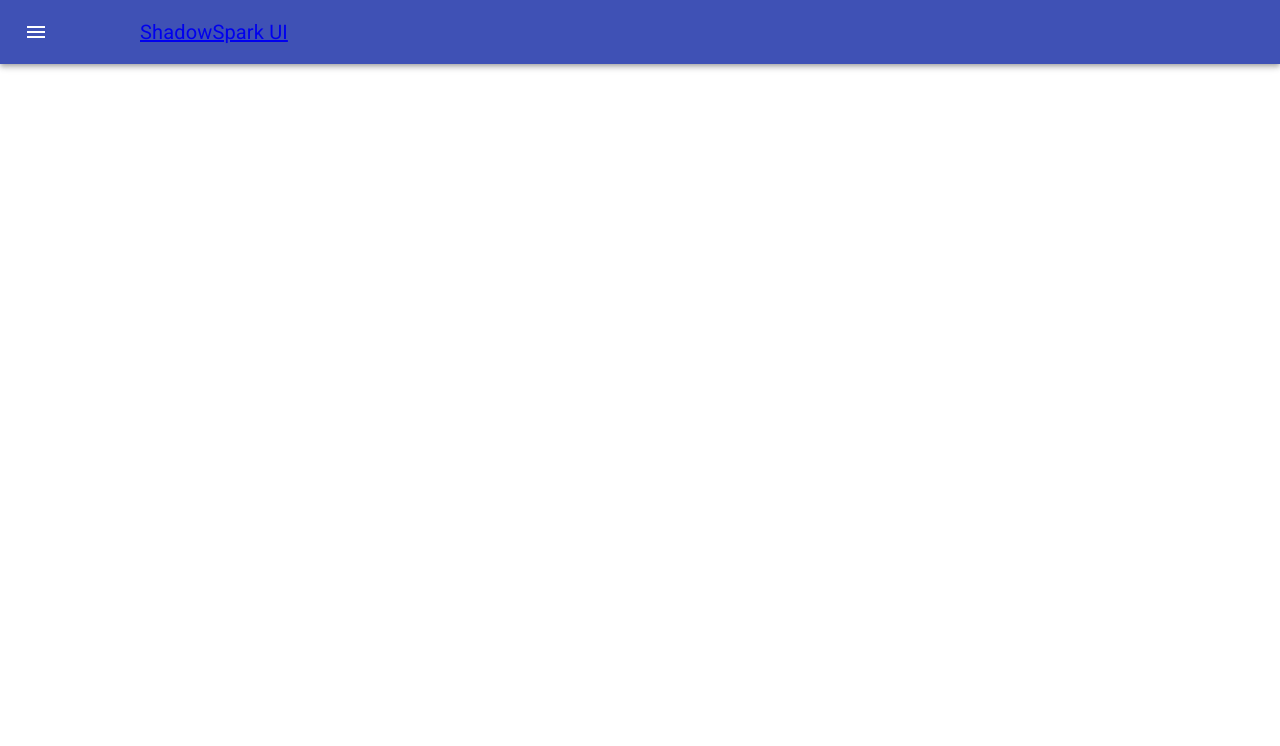
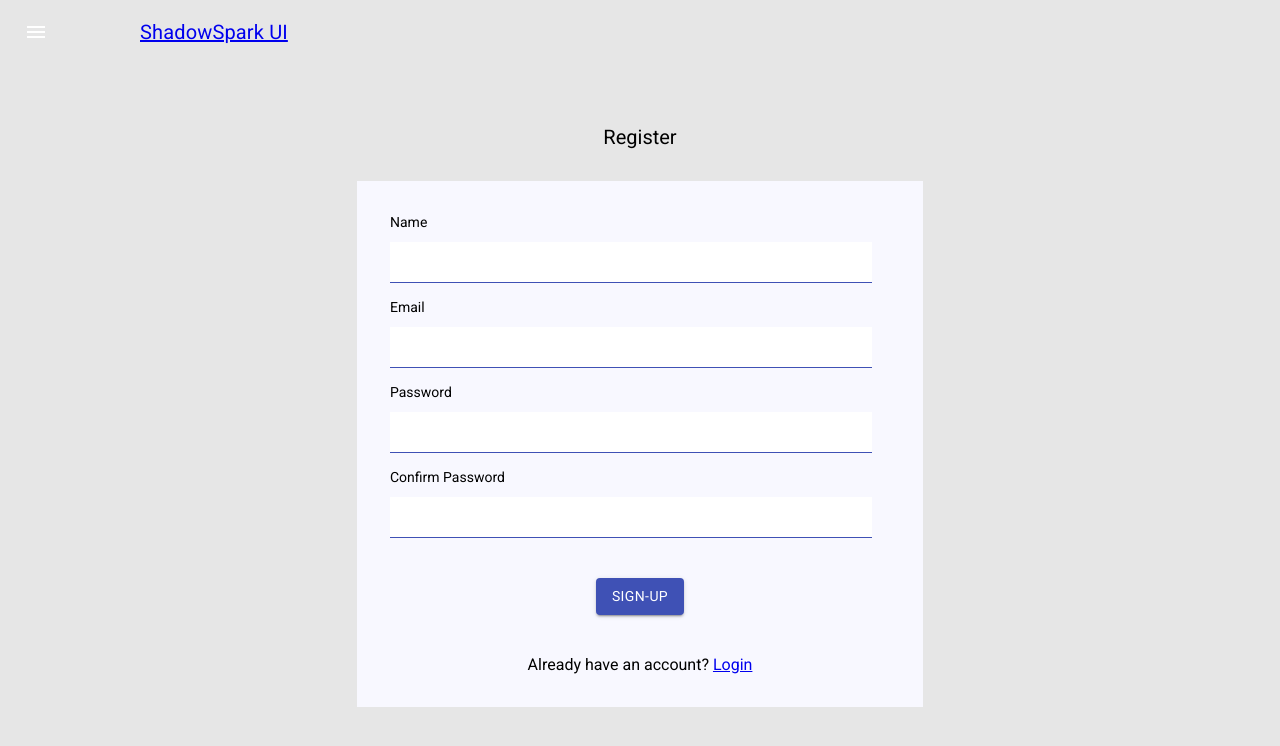
Before and after one commit to Stupot83/ShadowSpark, a React (Create React App) app in the folder client/: page /register in a window 1280 px wide. Shown: the top 746 px of the page. Built offline with nearby package versions, Linux system fonts and the light colour scheme.

Commit message:
:construction: Implement Registration Component :construction:

```diff
--- a/client/src/App.js
+++ b/client/src/App.js
@@ -2,6 +2,8 @@ import React from "react";
 import { BrowserRouter as Router, Route } from "react-router-dom";
 import Navbar from "./components/scaffolding/Navbar";
 import Landing from "./components/scaffolding/Landing";
+import Registration from "./components/auth/Registration";
+import Login from "./components/auth/Login";
 
 function App() {
     return (
@@ -9,6 +11,8 @@ function App() {
             <div className="App">
                 <Navbar/>
                 <Route exact path="/" component={Landing} />
+                <Route exact path="/register" component={Registration} />
+                <Route exact path="/login" component={Login} />
             </div>
         </Router>
     );
--- /dev/null
+++ b/client/src/Registration.scss
@@ -0,0 +1,85 @@
+.registration-container {
+    display: flex;
+    flex-direction: column;
+    align-items: center;
+    justify-content: center;
+    height: 100vh;
+    background: #e6e6e6;
+    margin-top: -64px;
+}
+
+.registration-header {
+    color: black;
+    padding: 2rem;
+    font-size: 20px;
+    text-align: center;
+}
+
+.registration-form {
+    width: 500px;
+    background-color: ghostwhite;
+    border: 1px solid ghostwhite;
+    padding: 2rem;
+}
+
+.registration-section {
+    margin-bottom: 1rem;
+}
+
+.registration-label {
+    width: 100%;
+    padding-right: 2rem;
+    margin-bottom: 0.75rem;
+    font-size: 14px;
+}
+
+.registration-field {
+    background-color: white;
+    border-bottom: 1px solid #3F51B5;
+    height: 40px;
+    width: 90%;
+    line-height: 1.5em;
+    outline: 0;
+    transition: all 0.25s ease 0s;
+    font-size: 16px;
+    padding: 0 1rem;
+
+    &:hover {
+        transition: all 0.25s ease 0s;
+        background-color: #e6e6e6;
+    }
+
+    &:focus {
+        transition: all 0.25s ease 0s;
+        background-color: #e6e6e6;
+    }
+}
+
+.registration-error {
+    margin-top: 0.5rem;
+    color: red;
+    font-size: 14px;
+}
+
+.registration-button {
+    text-align: center;
+    margin: 40px;
+}
+
+.registration-bottom {
+    display: flex;
+    justify-content: space-around;
+    margin-top: 2rem;
+}
+
+@media (max-width: 800px) {
+    .registration-bottom {
+        flex-direction: column;
+        padding-left: 0px;
+        text-align: center;
+    }
+
+    .registration-form {
+        width: 80%;
+    }
+}
--- /dev/null
+++ b/client/src/components/auth/Registration.js
@@ -0,0 +1,142 @@
+import React, { Component } from "react";
+import { Link } from "react-router-dom";
+import "../../Registration.scss";
+import Button from "@material-ui/core/Button";
+
+class Registration extends Component {
+    constructor() {
+        super();
+        this.state = {
+            name: "",
+            email: "",
+            password: "",
+            password2: "",
+            errors: {},
+        };
+    }
+
+    onChange = (e) => {
+        this.setState({ [e.target.id]: e.target.value });
+    };
+
+    onSubmit = (e) => {
+        e.preventDefault();
+
+        const newUser = {
+            name: this.state.name,
+            email: this.state.email,
+            password: this.state.password,
+            password2: this.state.password2,
+        };
+
+        console.log(newUser);
+    };
+
+    render() {
+        const { errors } = this.state;
+
+        return (
+            <div className="registration-container">
+                <div className="registration-header">Register</div>
+
+                <form
+                    className="registration-form"
+                    noValidate
+                    onSubmit={this.onSubmit}
+                >
+                    <div className="registration-section">
+                        <label>
+                            <div className="registration-label">Name</div>
+                            <input
+                                onChange={this.onChange}
+                                value={this.state.name}
+                                error={errors.name}
+                                id="name"
+                                type="text"
+                                autoComplete="off"
+                                className="registration-field"
+                            />
+                            <div className="registration-error">
+                                {errors.name}
+                            </div>
+                        </label>
+                    </div>
+
+                    <div className="registration-section">
+                        <label>
+                            <div className="registration-label">Email</div>
+                            <input
+                                onChange={this.onChange}
+                                value={this.state.email}
+                                error={errors.email}
+                                id="email"
+                                type="email"
+                                autoComplete="off"
+                                className="registration-field"
+                            />
+                            <div className="registration-error">
+                                {errors.email}
+                            </div>
+                        </label>
+                    </div>
+
+                    <div className="registration-section">
+                        <label>
+                            <div className="registration-label">Password</div>
+                            <input
+                                onChange={this.onChange}
+                                value={this.state.password}
+                                error={errors.password}
+                                id="password"
+                                type="password"
+                                autoComplete="off"
+                                className="registration-field"
+                            />
+                            <div className="registration-error">
+                                {errors.password}
+                            </div>
+                        </label>
+                    </div>
+
+                    <div className="registration-section">
+                        <label>
+                            <div className="registration-label">
+                                Confirm Password
+                            </div>
+                            <input
+                                onChange={this.onChange}
+                                value={this.state.password2}
+                                error={errors.password2}
+                                id="password2"
+                                type="password"
+                                autoComplete="off"
+                                className="registration-field"
+                            />
+                            <div className="registration-error">
+                                {errors.password2}
+                            </div>
+                        </label>
+                    </div>
+
+                    <div className="registration-button">
+                        <Button
+                            type="submit"
+                            variant="contained"
+                            color="primary"
+                        >
+                            Sign-Up
+                        </Button>
+                    </div>
+                    <div className="registration-bottom">
+                        <p>
+                            Already have an account?{" "}
+                            <Link to="/login">Login</Link>
+                        </p>
+                    </div>
+                </form>
+            </div>
+        );
+    }
+}
+
+export default Registration;
```
Also changed, not shown: client/src/components/auth/Login.js (added).
